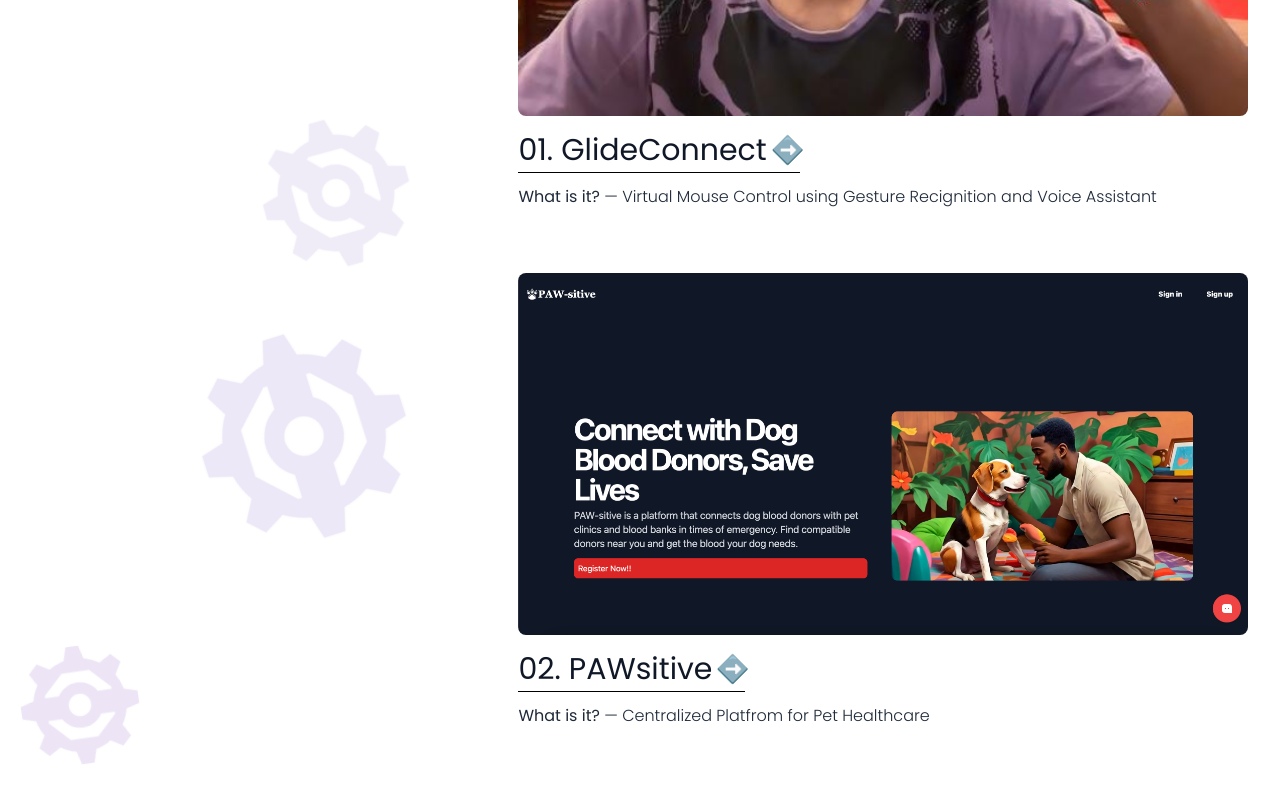
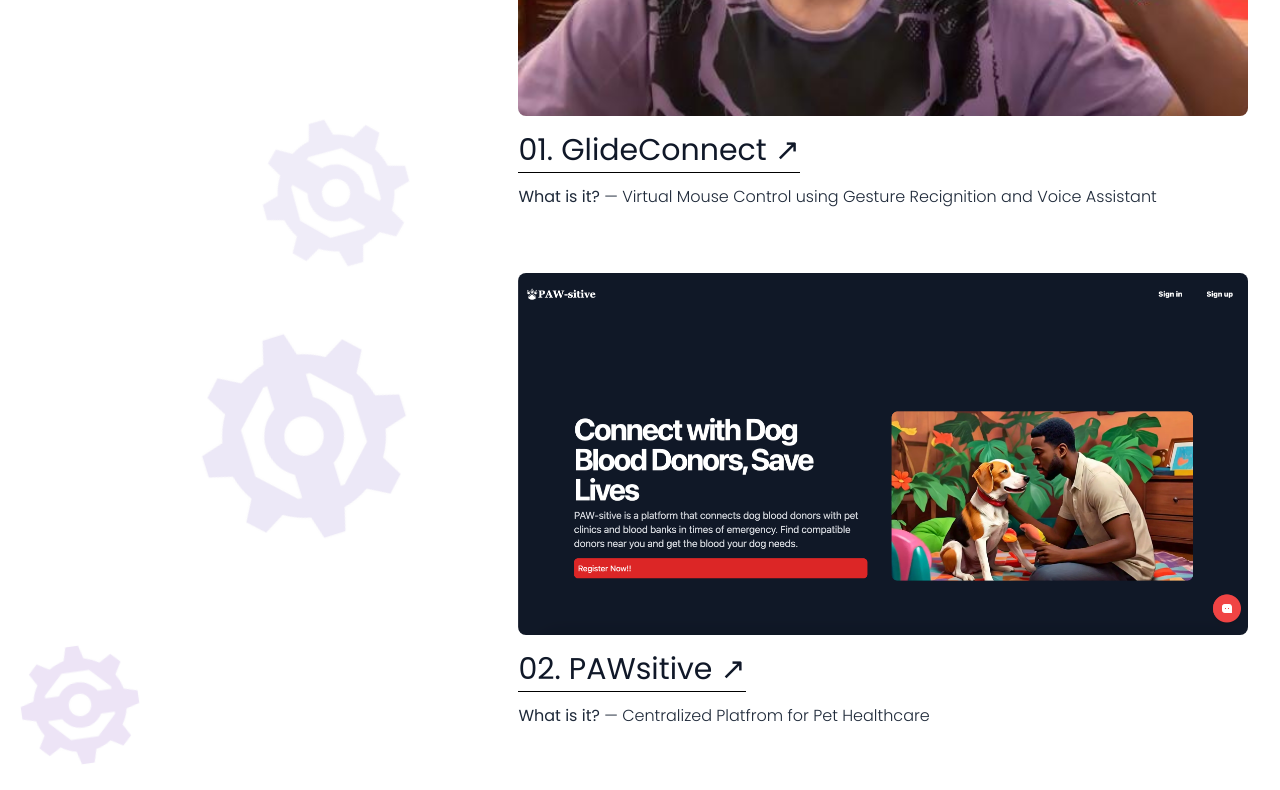
Before and after one commit to halcyon-past/Minimal-Portfolio, a React (Vite) app: page / in a window 1280 px wide. Shown: the part 1120-1910 px from the top of the page. Built offline with nearby package versions, Linux system fonts and the light colour scheme.

Commit message:
Updated Arrow

```diff
--- a/src/components/Projects.jsx
+++ b/src/components/Projects.jsx
@@ -24,7 +24,7 @@ export default function Projects({ projects }) {
                 <a href={project.link} className="inline-block" target="_blank" rel="noopener noreferrer">
                   <h2 className="text-2xl md:text-3xl font-medium flex items-center border-b border-black pb-1">
                     {String(index + 1).padStart(2, '0')}. {project.title}
-                    <span className="ml-2 transform rotate-45 text-xl">↗</span>
+                    <span className="ml-2 transform text-3xl">↗︎</span>
                   </h2>
                 </a>
               </div>
```
